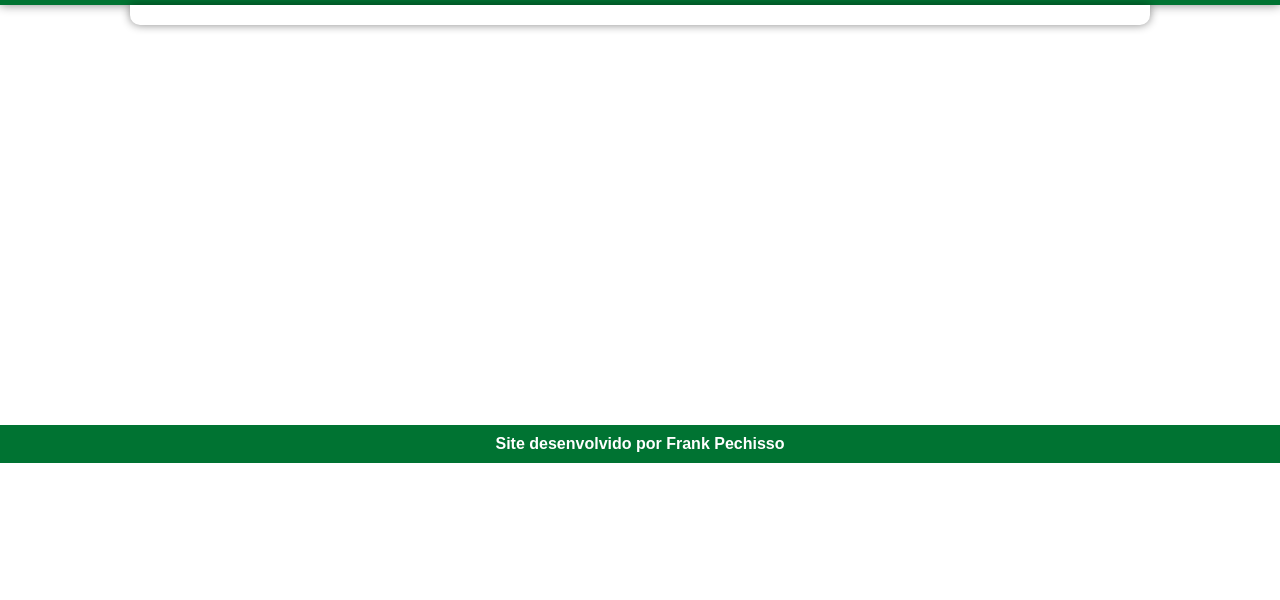
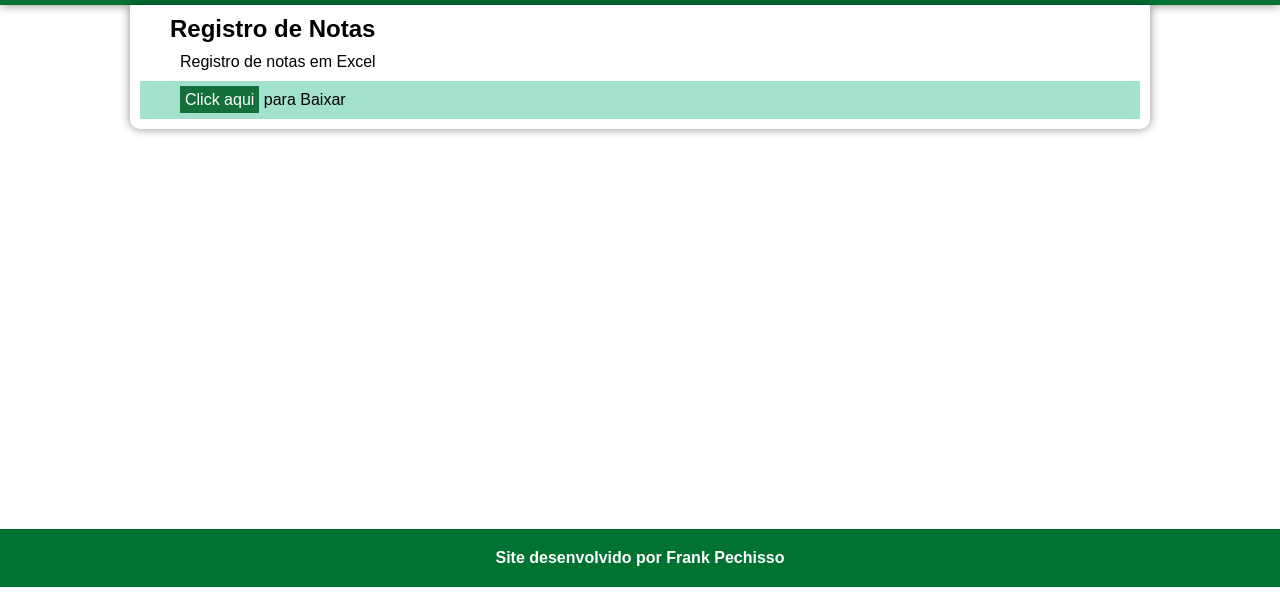
Before and after one commit to frankpechisso/ispmweb1, a plain HTML site: page ajuda.html in a window 1280 px wide. Shown: the part 200-800 px from the top of the page. Drawn offline with Linux system fonts and the light colour scheme.

Commit message:
Coloquei um arquivo excel de minhas notas

```diff
--- a/ajuda.html
+++ b/ajuda.html
@@ -58,6 +58,20 @@ header nav a:hover{
     border-radius: 0px 0px 10px 10px;
     box-shadow: 0px 0px 10px rgba(0, 0, 0, 0.473);}
 
+    a{
+        background-color: rgb(19, 112, 59);
+        color: rgb(255, 255, 255);
+        text-decoration: none;
+        padding: 5px;
+    }
+
+    p{
+        padding: 10px;
+    }
+    #plink{
+        background-color: rgba(156, 223, 200, 0.932);
+    }
+
     footer{
     text-align: center;
     color: white;
@@ -72,6 +86,9 @@ footer p{
 </head>
 <body>
 
+
+
+
     <header>
         <img src="imagens/logo da ispm.png" alt="logo da zootecnia" >
     <h1>Instituto Superior Politecnico de Manica</h1>
@@ -83,9 +100,25 @@ footer p{
     </nav>
     </header>
 
+
+
+
     <main>
+        <section>
+            <h2>Registro de Notas</h2>
+            <p>Registro de notas em Excel</p>
+            <form action="">
+                <p id="plink">
+                    <a href="arquivos/planilha de notas.xlsx" id="ibaixar">Click aqui</a> <label for="ibaixar">para Baixar</label>
+                </p>
+
+            </form>
+        </section>
 
     </main>
+
+
+
     <footer>
         <p>Site desenvolvido por Frank Pechisso</p>
     </footer>
--- a/style.css
+++ b/style.css
@@ -60,8 +60,7 @@ body{
     background-color: rgb(216, 175, 255);
 }
 main{
-    max-width: 1000px;
-    min-width: 320px;
+    width: 90vw;
     margin: auto;
     background-color: rgb(165, 255, 173);
     text-indent: 30px;
@@ -70,8 +69,8 @@ main{
     box-shadow: 0px 0px 10px rgba(0, 0, 0, 0.473);
 
 }
-main article img{
-    width: 200px;
+main img{
+    width: 30%;
 }
 footer{
     text-align: center;
```
Also changed, not shown: index.html (+4 -1 lines), 1 other file.
